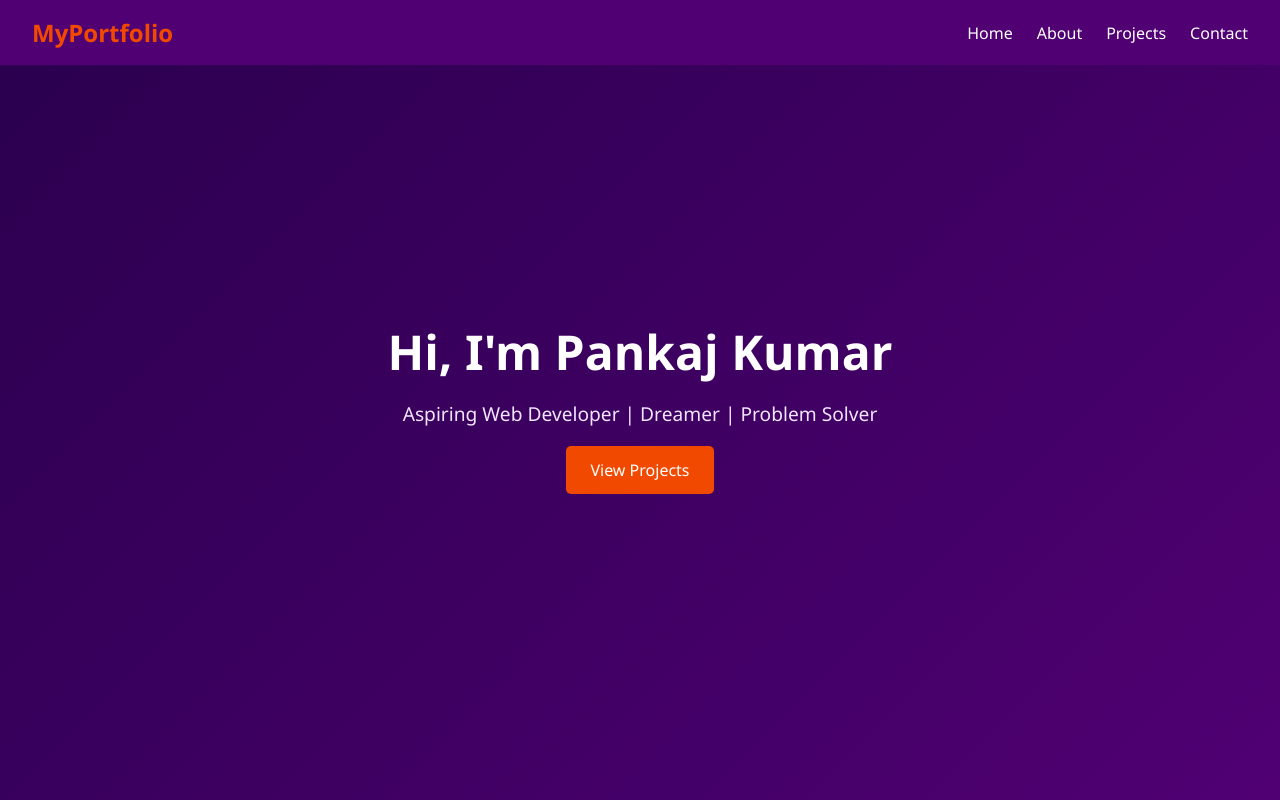
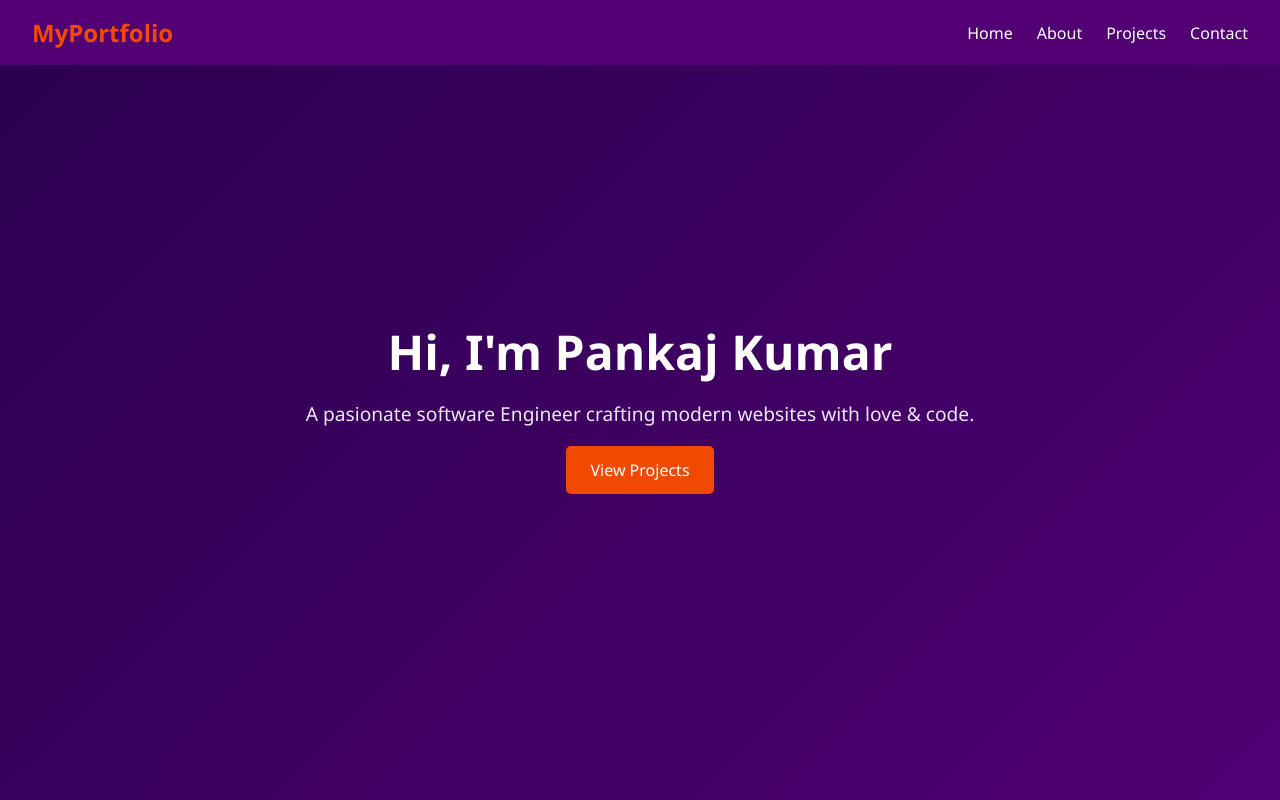
Before and after one commit to PANKAJKUMAR2601/My-Website, a plain HTML site: page index.html in a window 1280 px wide. Shown: the top 800 px of the page. Drawn offline with nearby package versions, Linux system fonts and the light colour scheme.

Commit message:
Updated Home section

```diff
--- a/index.html
+++ b/index.html
@@ -30,7 +30,7 @@
   <section id="home" class="home-section">
     <div class="home-content">
       <h1>Hi, I'm Pankaj Kumar</h1>
-      <p>Aspiring Web Developer | Dreamer | Problem Solver</p>
+      <p>A pasionate software Engineer crafting modern websites with love & code.</p>
       <a href="#projects" class="btn">View Projects</a>
     </div>
   </section>
```
